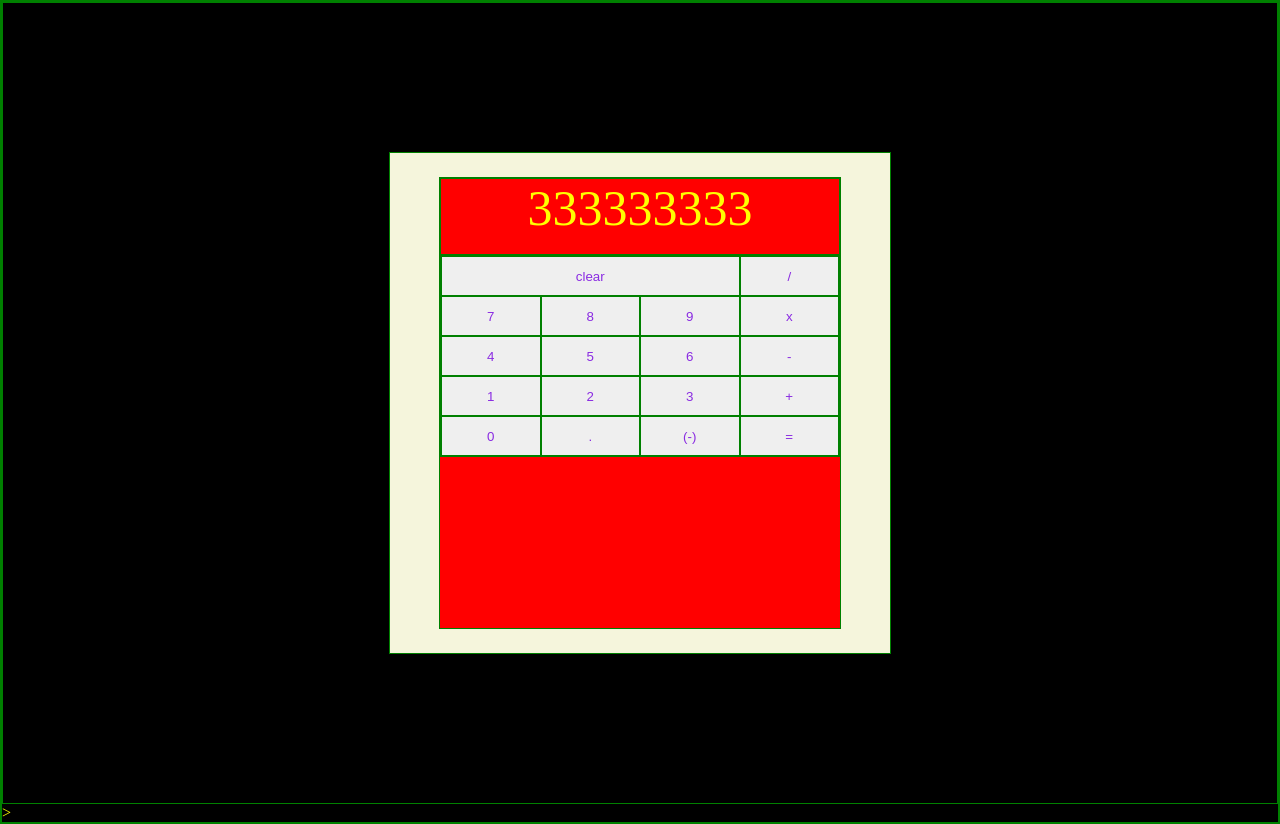
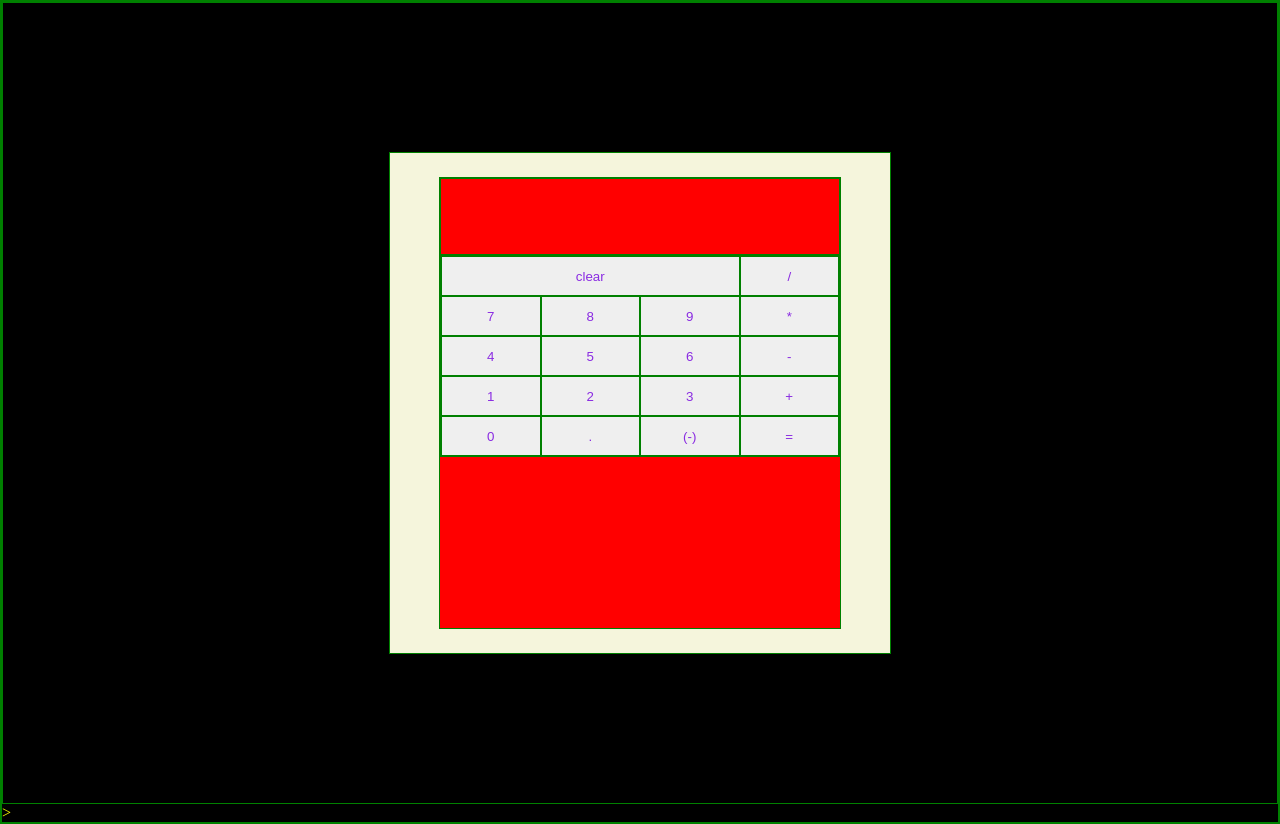
Before and after one commit to goldjared/calculator, a plain HTML site: page index.html in a window 1280 px wide. Drawn offline with Linux system fonts and the light colour scheme.

Commit message:
Correct button values

```diff
--- a/index.html
+++ b/index.html
@@ -12,27 +12,27 @@
     <div class="main-container">
         <div class="calc-outer">
             <div class="calc-inner">
-                <div class="display">333333333</div>
+                <div class="display"></div>
 
                 <div class="grid-container">
-                    <input type="button" value="clear" class="grid-button">
-                    <input type="button" value="/" class="grid-button">
-                    <input type="button" value="7" class="grid-button">
-                    <input type="button" value="8" class="grid-button">
-                    <input type="button" value="9" class="grid-button">
-                    <input type="button" value="x" class="grid-button">
-                    <input type="button" value="4" class="grid-button">
-                    <input type="button" value="5" class="grid-button">
-                    <input type="button" value="6" class="grid-button">
-                    <input type="button" value="-" class="grid-button">
-                    <input type="button" value="1" class="grid-button">
-                    <input type="button" value="2" class="grid-button">
-                    <input type="button" value="3" class="grid-button">
-                    <input type="button" value="+" class="grid-button">
-                    <input type="button" value="0" class="grid-button">
-                    <input type="button" value="." class="grid-button">
-                    <input type="button" value="(-)" class="grid-button">
-                    <input type="button" value="=" class="grid-button">
+                    <input type="button" value="clear" class="grid-button" onclick="reset()">
+                    <input type="button" value="/" class="grid-button" onclick="display(' / ')">
+                    <input type="button" value="7" class="grid-button" onclick="display(7)">
+                    <input type="button" value="8" class="grid-button" onclick="display(8)">
+                    <input type="button" value="9" class="grid-button" onclick="display(9)">
+                    <input type="button" value="*" class="grid-button" onclick="display(' * ')">
+                    <input type="button" value="4" class="grid-button" onclick="display(4)">
+                    <input type="button" value="5" class="grid-button" onclick="display(5)">
+                    <input type="button" value="6" class="grid-button" onclick="display(6)">
+                    <input type="button" value="-" class="grid-button" onclick="display(' - ')">
+                    <input type="button" value="1" class="grid-button" onclick="display(1)">
+                    <input type="button" value="2" class="grid-button" onclick="display(2)">
+                    <input type="button" value="3" class="grid-button" onclick="display(3)">
+                    <input type="button" value="+" class="grid-button" onclick="display(' + ')">
+                    <input type="button" value="0" class="grid-button" onclick="display(0)">
+                    <input type="button" value="." class="grid-button" onclick="display('.')">
+                    <input type="button" value="(-)" class="grid-button" onclick="display()">
+                    <input type="button" value="=" class="grid-button" onclick="operate(...memory['numArray1'])">
                 </div>
             </div>
         </div>
```
